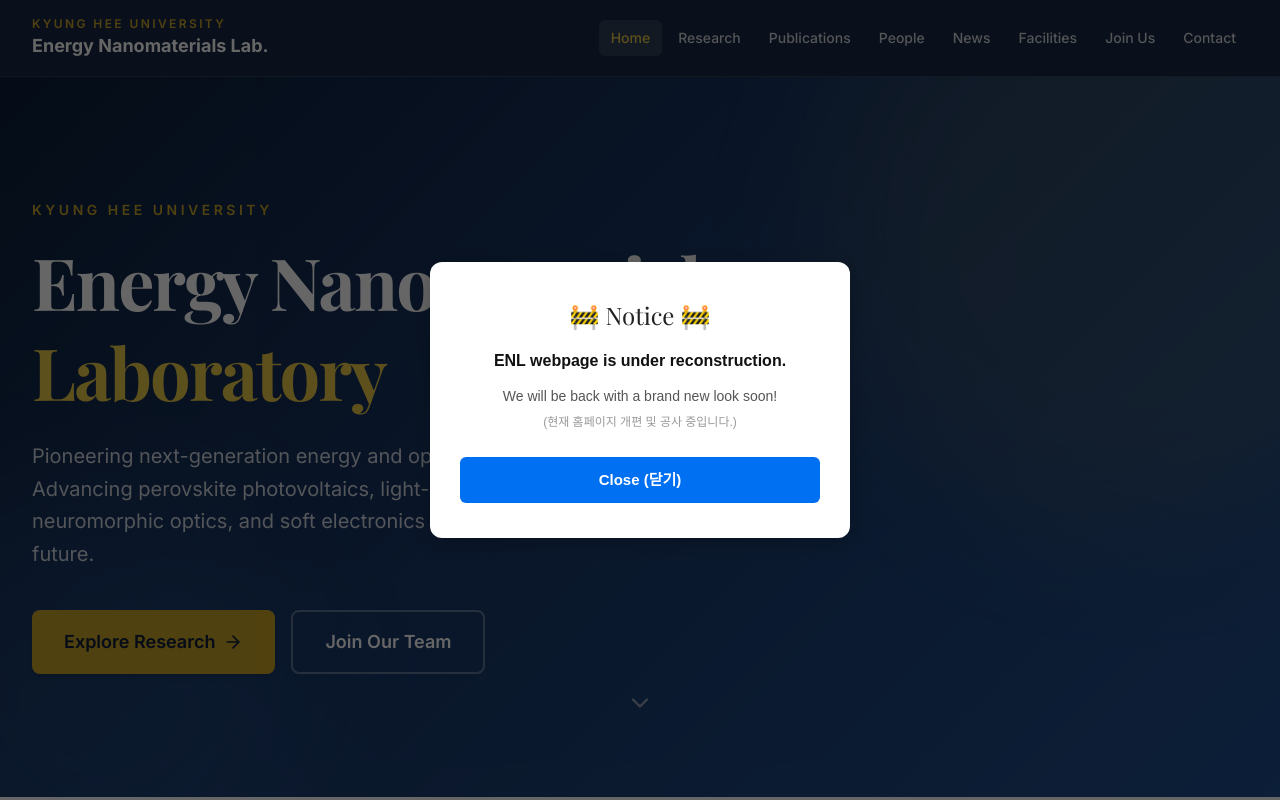
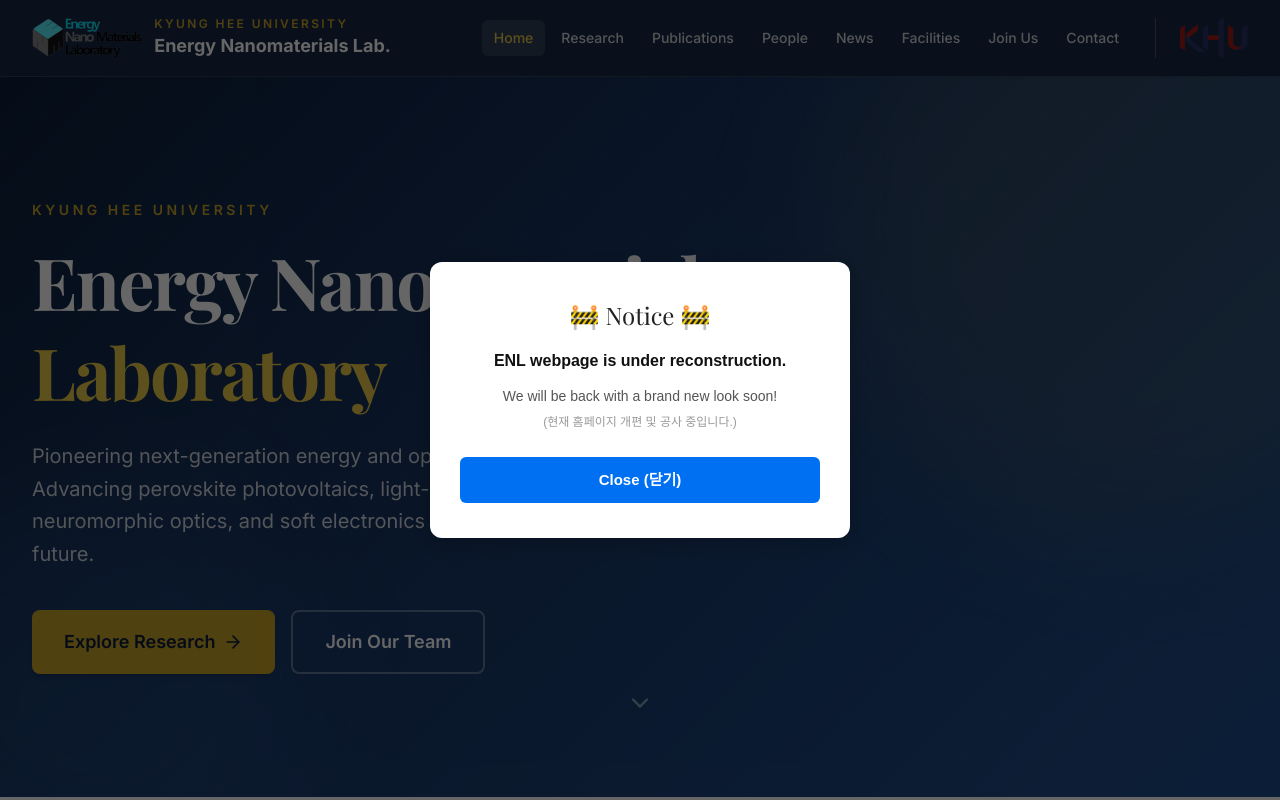
Before and after one commit to wodndwjd/ENL_KHU, a Next.js app: page / in a window 1280 px wide. Shown: the top 800 px of the page. Built offline with nearby package versions, Linux system fonts and the light colour scheme; a web font is replaced by a local one.

Commit message:
Update Header.tsx

```diff
--- a/components/layout/Header.tsx
+++ b/components/layout/Header.tsx
@@ -14,17 +14,35 @@
   return (
     <header className="sticky top-0 z-50 border-b border-white/10 bg-khu-navy/95 backdrop-blur-md">
       <div className="container-narrow flex items-center justify-between px-4 py-4 sm:px-6 lg:px-8">
-        <Link href="/" className="group flex flex-col">
-          {/* 위쪽: Kyung Hee University (금색, 작은 폰트 유지) */}
+
+        {/* 1. 왼쪽 영역: [연구실 로고] + [텍스트 이름] */}
+        <Link href="/" className="group flex items-center gap-3">
+          {/* ENL 연구실 로고 (소문자 파일명 반영) */}
+          <div className="relative h-10 w-auto flex items-center">
+            <img
+              src="/enl_logo.png"
+              alt="ENL Lab Logo"
+              className="h-10 w-auto object-contain"
+              onError={(e) => { e.currentTarget.style.display = 'none'; }} // 이미지 로드 실패 시 자연스럽게 숨김
+            />
+          </div>
+
+          {/* 텍스트 타이틀 */}
+          <div className="flex flex-col">
+            {/* 위쪽: Kyung Hee University */}
             <span className="text-xs font-semibold uppercase tracking-[0.2em] text-khu-gold">
               {siteConfig.university}
             </span>
-          {/* 아래쪽: 풀네임 직접 입력 및 폰트 크기 한 단계 상향 (text-sm -> text-base / sm:text-base -> sm:text-lg) */}
+            {/* 아래쪽: Energy Nanomaterials Lab. */}
             <span className="text-base font-bold text-white transition-colors group-hover:text-khu-gold-light sm:text-lg">
               Energy Nanomaterials Lab.
             </span>
+          </div>
         </Link>
 
+        {/* 2. 오른쪽 영역: [메뉴 버튼들] + [학교 로고] */}
+        <div className="flex items-center gap-6">
+          {/* PC용 상단 네비게이션 메뉴 */}
           <nav className="hidden items-center gap-1 lg:flex">
             {navLinks.map((link) => (
               <Link
@@ -42,6 +60,17 @@
             ))}
           </nav>
 
+          {/* 경희대학교 로고 (소문자 파일명 반영) */}
+          <div className="relative h-10 w-auto flex items-center border-l border-white/20 pl-4 sm:pl-6">
+            <img
+              src="/khu_logo.png"
+              alt="Kyung Hee University Logo"
+              className="h-10 w-auto object-contain"
+              onError={(e) => { e.currentTarget.style.display = 'none'; }}
+            />
+          </div>
+
+          {/* 모바일용 햄버거 메뉴 버튼 */}
           <button
             type="button"
             className="rounded-md p-2 text-white lg:hidden"
@@ -51,7 +80,9 @@
             {mobileOpen ? <X size={24} /> : <Menu size={24} />}
           </button>
         </div>
+      </div>
 
+      {/* 모바일 화면에서 열리는 전체 메뉴창 */}
       {mobileOpen && (
         <nav className="border-t border-white/10 bg-khu-navy px-4 py-4 lg:hidden">
           <div className="flex flex-col gap-1">
```
Lines whose indentation alone changed are shown as unchanged.
